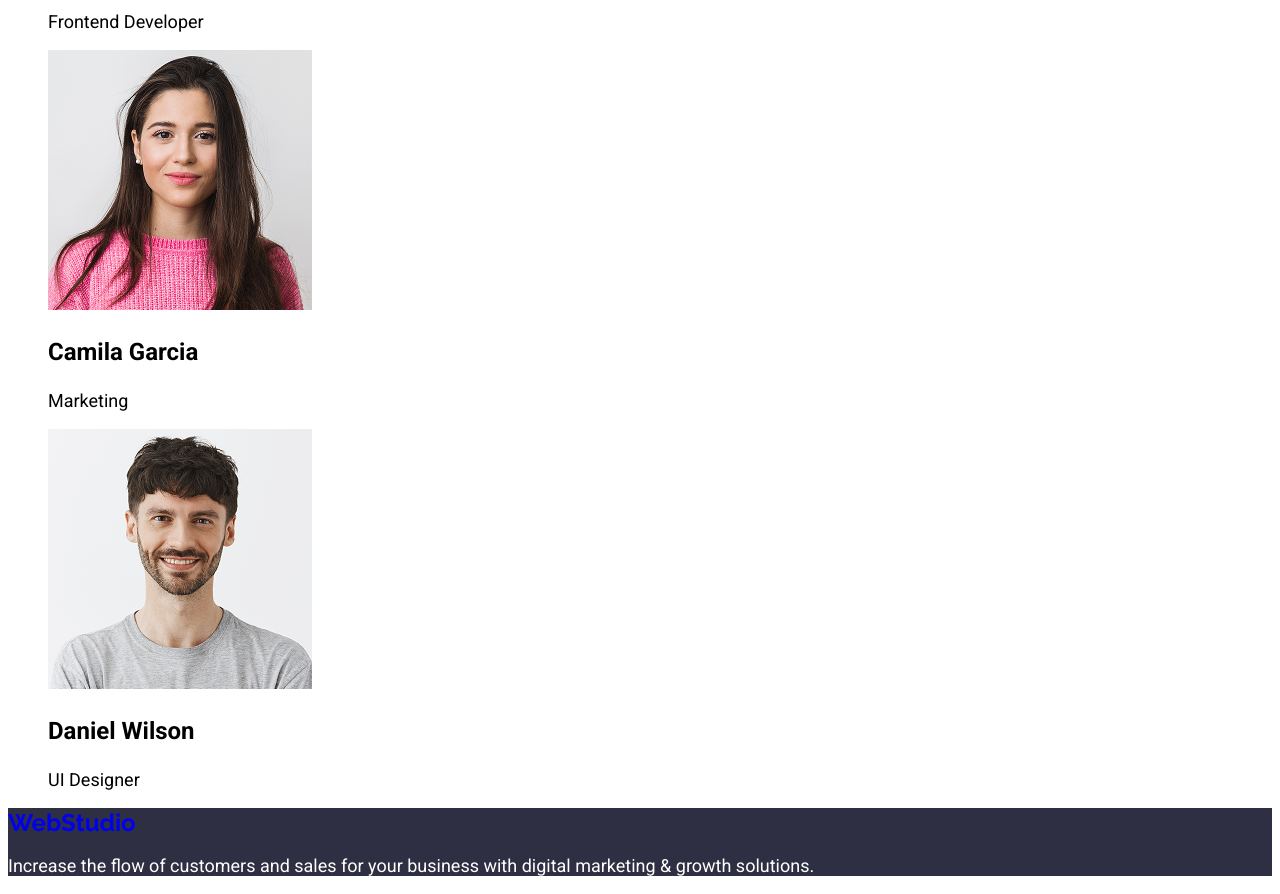
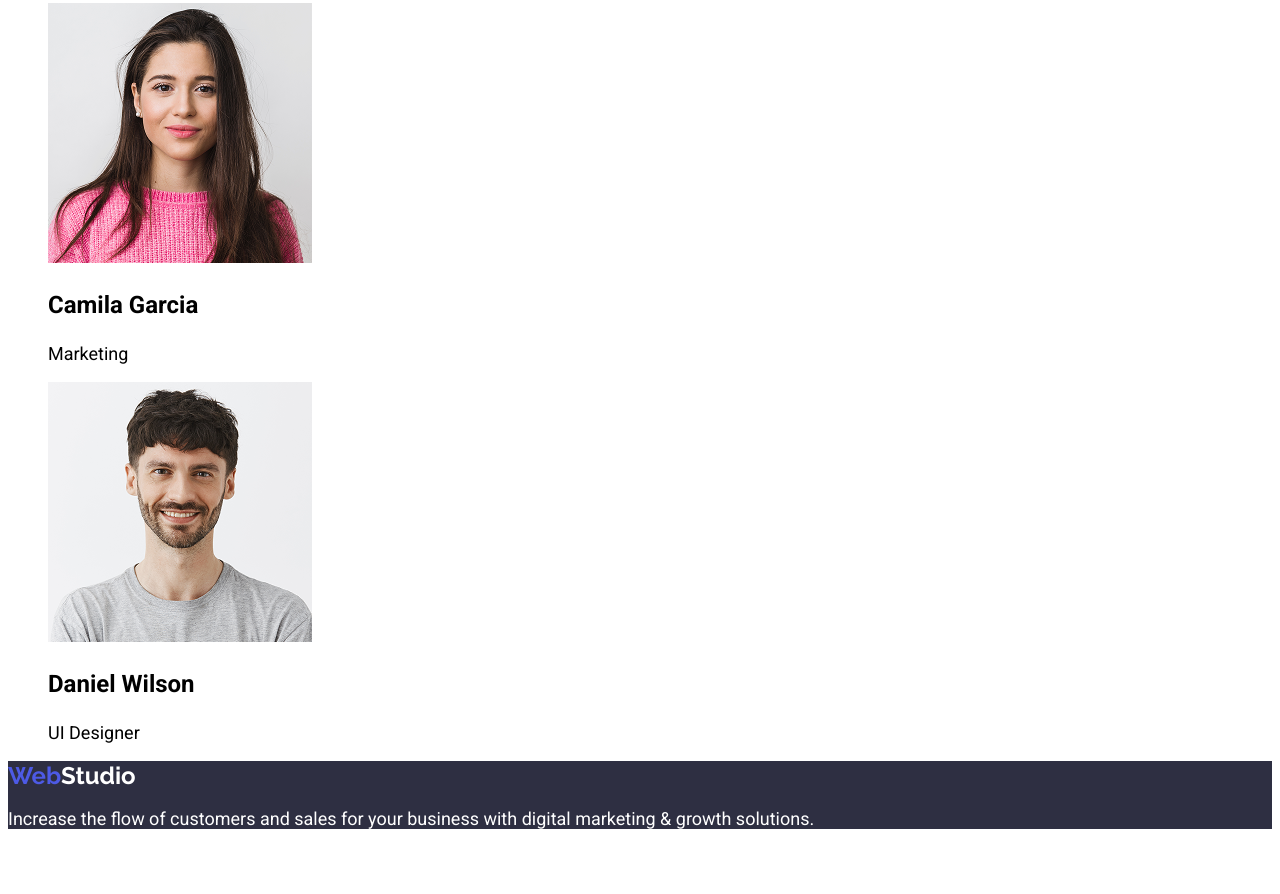
Before and after one commit to dks2007/goit-markup-hw-02, a plain HTML site: page index.html in a window 1280 px wide. Shown: the part 1656-2550 px from the top of the page. After the commit the page ends 2503 px from the top, so only its background shows below. Drawn offline with Linux system fonts and the light colour scheme.

Commit message:
homeWork

```diff
--- a/css/styles.css
+++ b/css/styles.css
@@ -51,6 +51,13 @@ ul{
     font-family: "Raleway", sans-serif;
     font-weight: 700;
     font-size: 24px;
+    color: #4D5AE5;
+}
+.logo-accent{
+    color: #2E2F42;
+}
+.logo-footer{
+        color: #FFFFFF;
     }
 .footer-text{
     font-family: "Roboto", sans-serif;
@@ -60,11 +67,10 @@ ul{
 .hero{
     background-color: #2E2F42;
     color: #FFFFFF;
-
+}
 .hero-btn{
     background-color: #4D5AE5;
     color: #FFFFFF;
-    }
     }
  .page-footer{
     background-color: #2E2F42;
--- a/index.html
+++ b/index.html
@@ -31,7 +31,6 @@
             <button type="button" class="hero-btn">Order Service</button>
         </section>
         <section class="features">
-            <h2 class="features-title">Features</h2>
             <ul class="features-list">
                 <li class="features-item">
                     <h3 class="features-item-title">Strategy</h3>
@@ -78,7 +77,7 @@
         </section>
     </main>
     <footer class="page-footer">
-        <a href="./index.html" class="logo">Web<span class="logo-accent">Studio</span></a>
+        <a href="./index.html" class="logo">Web<span class="logo-footer">Studio</span></a>
         <p class="footer-text">Increase the flow of customers and sales for your business with digital marketing & growth solutions.</p>
     </footer>
 </body>
```
Lines whose indentation alone changed are shown as unchanged.
